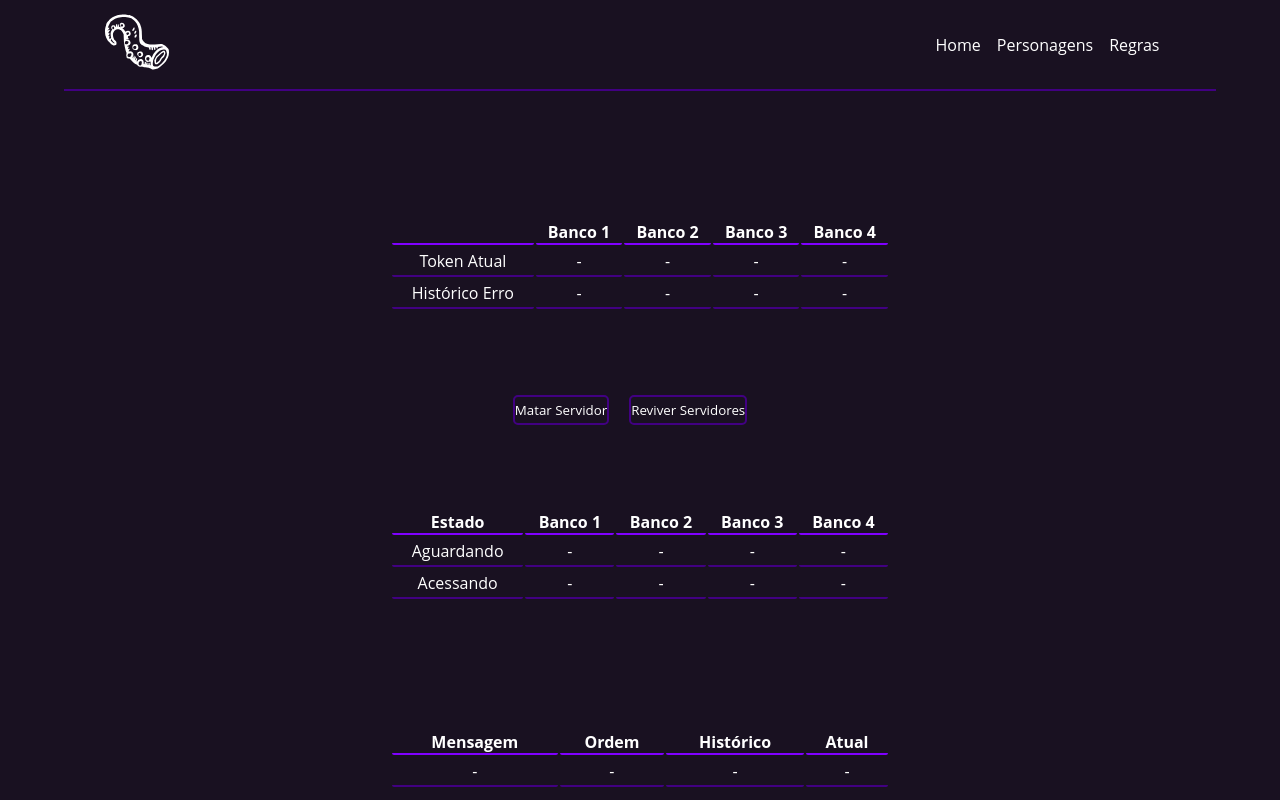
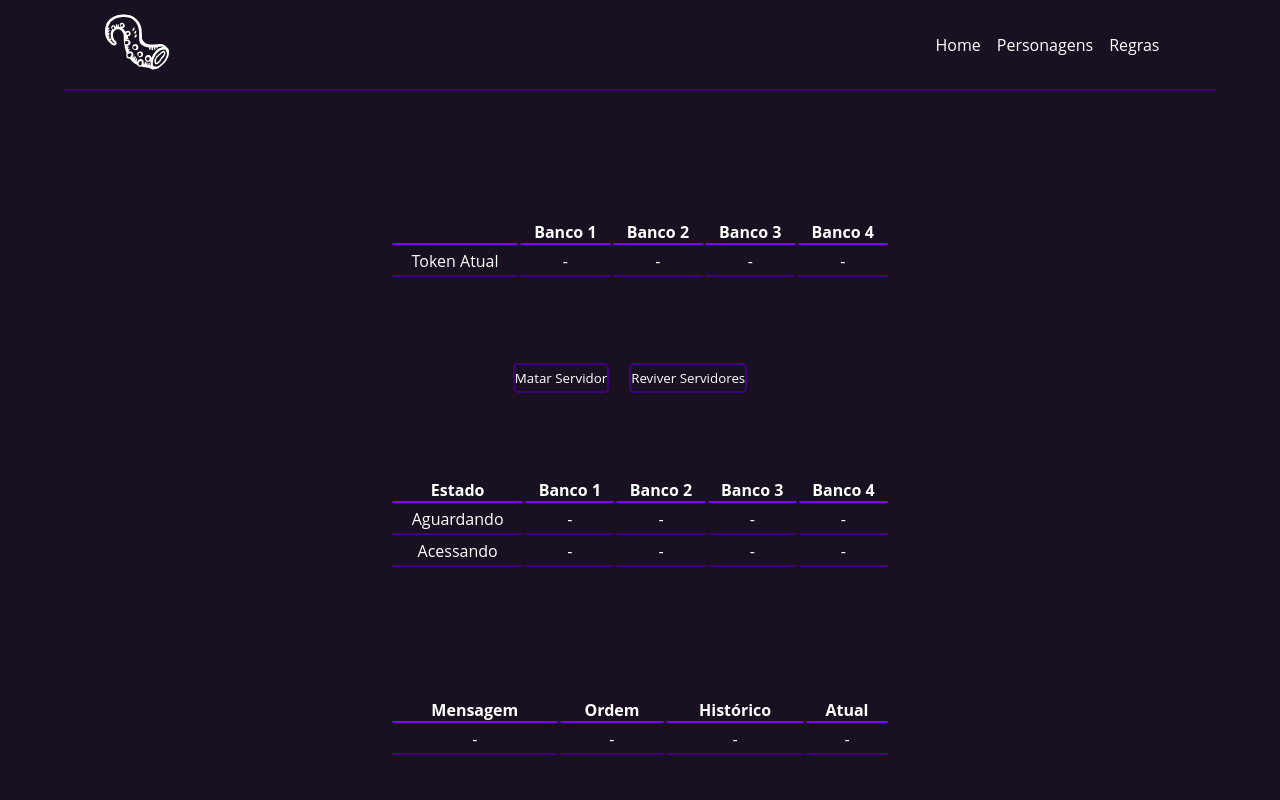
Before and after one commit to ProjetosAulaUFSC/Projeto_CoC_SD, a React (Create React App) app: page /tabelas in a window 1280 px wide. Shown: the top 800 px of the page. Built offline with nearby package versions, Linux system fonts and the light colour scheme; no server answers.

Commit message:
tabela 'terminada'

```diff
--- a/src/components/pages/Tabelas.jsx
+++ b/src/components/pages/Tabelas.jsx
@@ -8,8 +8,7 @@ function Tabelas(){
     let tableData1 = {
         header: [' ', 'Banco 1', 'Banco 2', 'Banco 3', 'Banco 4'],
         rows: [
-        ['Token Atual', '-', '-', '-', '-'],
-        ['Histórico Erro', '-', '-', '-', '-']
+        ['Token Atual', '-', '-', '-', '-']
         ]
     };
 
@@ -57,8 +56,7 @@ function Tabelas(){
         fetch('http://localhost:3000/killDB', {
         })
         console.log("Acionado")
-        let id = dbData.id
-        tableData1.rows[1][id] = 'X'
+
       }
 
       function Ressucitar(){
@@ -69,6 +67,7 @@ function Tabelas(){
 
 
       tableData1.rows[0][dbData.id] = 'X'
+
     //   if(tableData1.active == false){tableData1.rows[1][dbData.id] = "X"}
 
     return (
```
